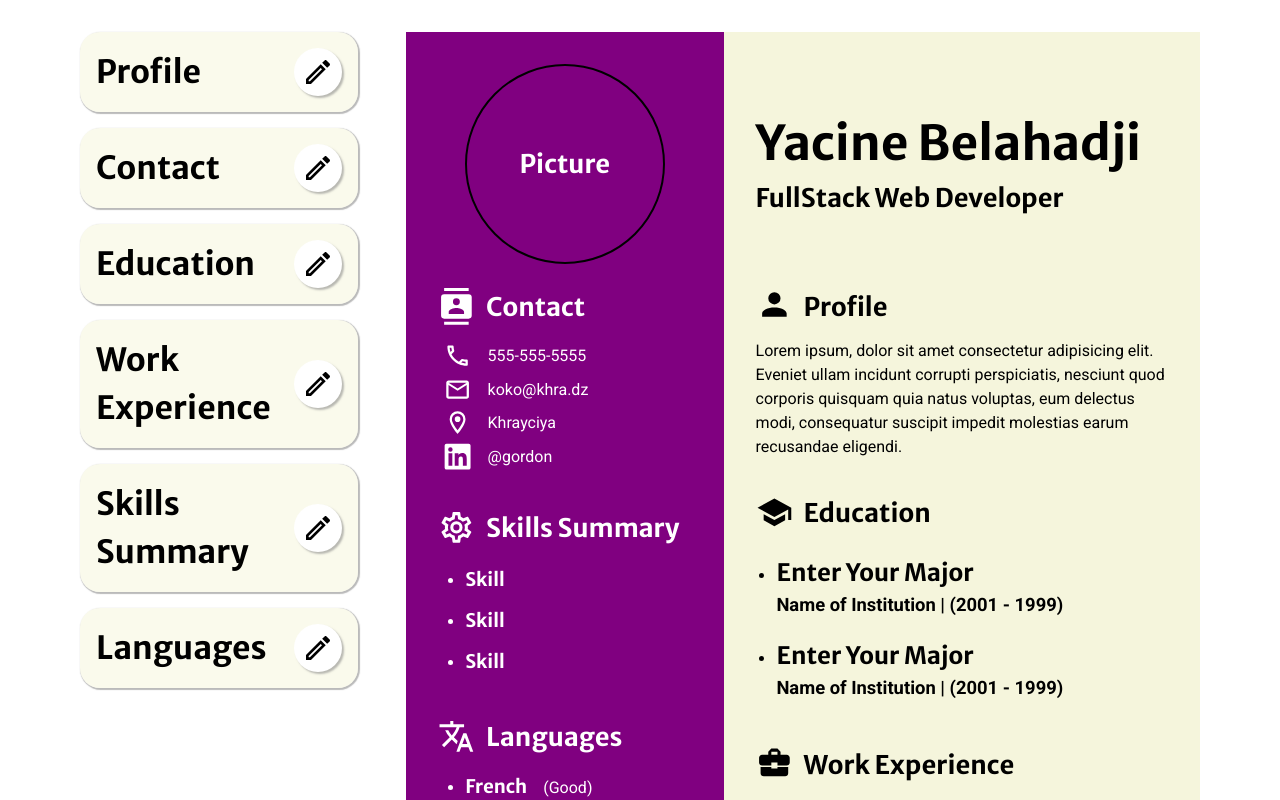
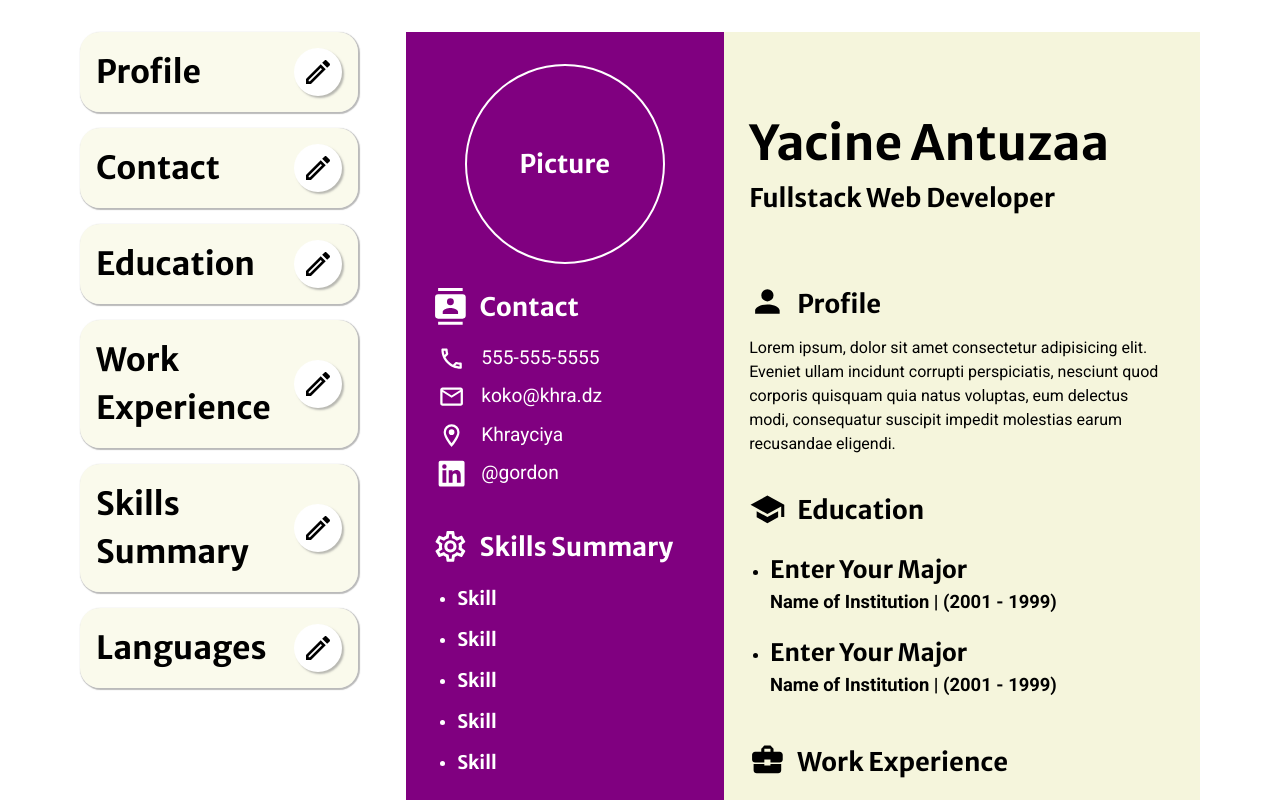
Before and after one commit to 3antozz/CV-Generator, a React (Vite) app: page / in a window 1280 px wide. Shown: the top 800 px of the page. Built offline with nearby package versions, Linux system fonts and the light colour scheme.

Commit message:
more styling

```diff
--- /dev/null
+++ b/src/App.css
@@ -0,0 +1,17 @@
+
+@media (min-width: 700px) {
+    .container {
+        display: grid;
+        grid-template-columns: 1fr 794px;
+        gap: 3rem;
+        padding: 2rem 5rem;
+    }
+}
+
+@media (max-width: 699px) {
+    .container {
+        display: flex;
+        flex-direction: column;
+        align-items: stretch;
+    }
+}
--- a/src/App.jsx
+++ b/src/App.jsx
@@ -2,6 +2,7 @@ import { useState } from "react";
 import { v4 as uuidv4 } from 'uuid';
 import "./Resume.css";
 import './styles/Forms.css';
+import './App.css';
 import Header from "./components/Header/Header";
 import About from "./components/About/About";
 import AboutForm from "./components/About/About-Form";
@@ -20,8 +21,8 @@ import LanguagesForm from "./components/Languages/Languages-Form";
 function App() {
   const [about, setAbout] = useState({
     isOpen: false,
-    fullName: 'Yacine Belahadji',
-    profession: 'FullStack Web Developer',
+    fullName: 'Yacine Antuzaa',
+    profession: 'Fullstack Web Developer',
     description: 'Lorem ipsum, dolor sit amet consectetur adipisicing elit. Eveniet ullam incidunt corrupti perspiciatis, nesciunt quod corporis quisquam quia natus voluptas, eum delectus modi, consequatur suscipit impedit molestias earum recusandae eligendi.'
   })
   const [contact, setContact] = useState({
@@ -97,7 +98,15 @@ function App() {
     {
       id: uuidv4(),
       name: 'Skill'
-    }
+    },
+    {
+      id: uuidv4(),
+      name: 'Skill'
+    },
+    {
+      id: uuidv4(),
+      name: 'Skill'
+    },
   ])
 
   const [languagesOpen, setLanguagesOpen] = useState(false)
--- a/src/Resume.css
+++ b/src/Resume.css
@@ -1,9 +1,23 @@
+@media (min-width: 700px) {
     .resume {
         display: grid;
         grid-template-columns: 1fr 1.5fr;
         margin: auto;
         width: 794px;
         height: 1123px;
+    }
+}
+
+@media (max-width: 699px) {
+    .resume {
+        display: grid;
+        grid-template-columns: 1fr 1.5fr;
+        width: 100%;
+    }
+
+    .left h2 {
+      font-size: 1.4rem;
+    }
 }
 
 h1,
@@ -15,8 +29,6 @@ h3 {
 h4 {
     font-size: 1.15rem;
 }
-
-
 
 .right h3 {
     font-size: 1.5rem;
@@ -35,19 +47,9 @@ h2 {
     background-color: beige;
 }
 
-
 .left,
 .right {
-    padding: 2rem;
-}
-
-
-
-.container {
-    display: grid;
-    grid-template-columns: 1fr 794px;
-    gap: 3rem;
-    padding: 2rem 5rem;
+    padding: 2rem 2vw;
 }
 
 ul {
@@ -87,11 +89,11 @@ ul {
     padding: 0.6rem 0;
 }
 
-
 .left .section li {
     padding: 0.4rem 0;
 }
 
-.education ul, .work ul {
+.education ul,
+.work ul {
     padding: 0 1.3rem;
 }
--- a/src/styles/Contact.css
+++ b/src/styles/Contact.css
@@ -2,7 +2,8 @@
     display: flex;
     gap: 1rem;
     align-items: center;
-    padding: 0.2rem 0.4rem;
+    padding: 0.3rem 0.5vw;
+    font-size: 1.2rem;
 }
 
 .contact div svg {
--- a/src/styles/Forms.css
+++ b/src/styles/Forms.css
@@ -8,6 +8,7 @@
     display: flex;
     padding: 0.5rem 0;
     align-items: center;
+    font-size: 1.2rem;
 }
 
 textarea {
@@ -19,13 +20,28 @@ textarea {
     background-color: rgba(245, 245, 220, 0.53);
     border-radius: 20px;
     padding: 1rem;
+    transition: transform 200ms ease;
 }
+
+.forms > div {
+    transition: transform 200ms ease;
+}
+
+form:hover, .forms > div:hover {
+    transform: scale(1.03);
+}
+
 form:not(.form) {
     background-color: white;
     margin-top: 1rem;
     border-radius: 10px;
     padding: 1rem;
     box-shadow: 1px 1px 1px 1px #8080808a;
+    transition: transform 200ms ease;
+}
+
+form:not(.form):hover {
+    transform: scale(1.03);
 }
 
 form > div:first-child, .form > div:first-child {
@@ -40,6 +56,16 @@ form > div > h1, .form > div > h1, form > div > h2  {
     width: 2rem;
 }
 
+
+form:not(.form) svg {
+    width: 1.5rem;
+}
+
+
+form:not(.form) button {
+    background-color: beige;
+}
+
 .form button {
     border: none;
     aspect-ratio: 1/1;
@@ -47,9 +73,14 @@ form > div > h1, .form > div > h1, form > div > h2  {
     font-weight: 600;
     align-self: center;
     padding: 0.5rem;
-    background-color: white;
     box-shadow: 2px 2px 2px 0px #8080808a;
     margin-left: 1rem;
+    background-color: white;
+    transition: transform 100ms ease;
+}
+
+.form button:hover {
+    transform: scale(1.3);
 }
 
 input, textarea {
@@ -64,7 +95,7 @@ input, textarea {
 }
 
 label {
+    flex: 1;
     word-wrap: break-word;
-    width: max(100px, 10vw);
     font-weight: bold;
 }
--- a/src/styles/Header.css
+++ b/src/styles/Header.css
@@ -6,5 +6,12 @@
 
 .right .header h2:first-of-type {
     font-size: 1.6rem;
-    padding-bottom: 2.2rem;
+    padding-bottom: 2rem;
 }
+
+@media (max-width: 699px) {
+    .right .header h1 {
+        font-size: 10vw;
+        padding-top: 2rem;
+    }
+}
--- a/src/styles/Languages.css
+++ b/src/styles/Languages.css
@@ -6,8 +6,9 @@
 
 .languages li p {
     display: inline-block;
+    font-size: 1.3rem;
 }
 
 .languages ul {
-  padding: 0 1.7rem ;
+  padding: 0 1.6rem ;
 }
--- a/src/styles/Picture.css
+++ b/src/styles/Picture.css
@@ -1,5 +1,5 @@
 .picture {
-    border: 2px solid black;
+    border: 2px solid white;
     border-radius: 50%;
     width: 200px;
     aspect-ratio: 1/1;
@@ -7,3 +7,9 @@
     text-align: center;
     margin: auto;
 }
+
+@media (max-width: 699px) {
+    .picture {
+        width: 40vw;
+    }
+}
--- a/src/styles/Skills.css
+++ b/src/styles/Skills.css
@@ -1,3 +1,3 @@
 .skills ul {
-    padding: 0 1.7rem ;
+    padding: 0 1.6rem ;
 }
```
Lines whose indentation alone changed are shown as unchanged.
